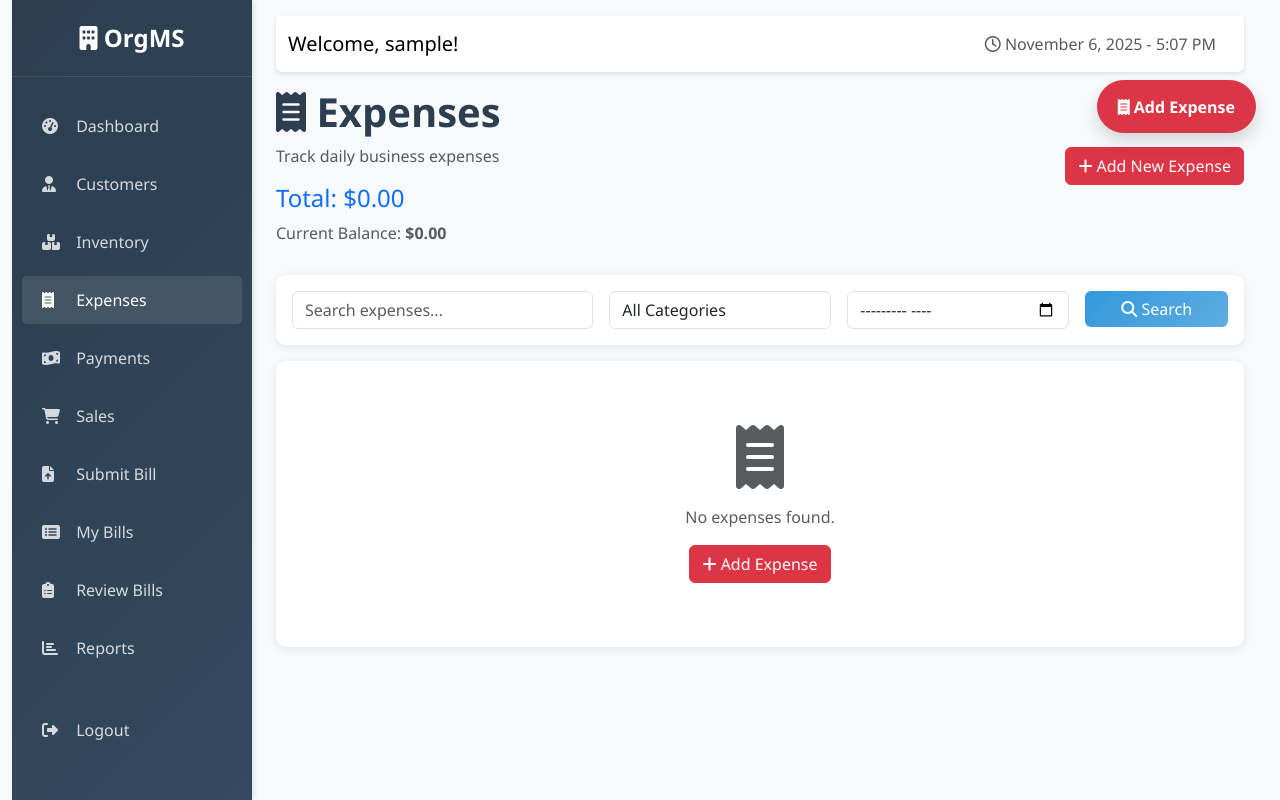
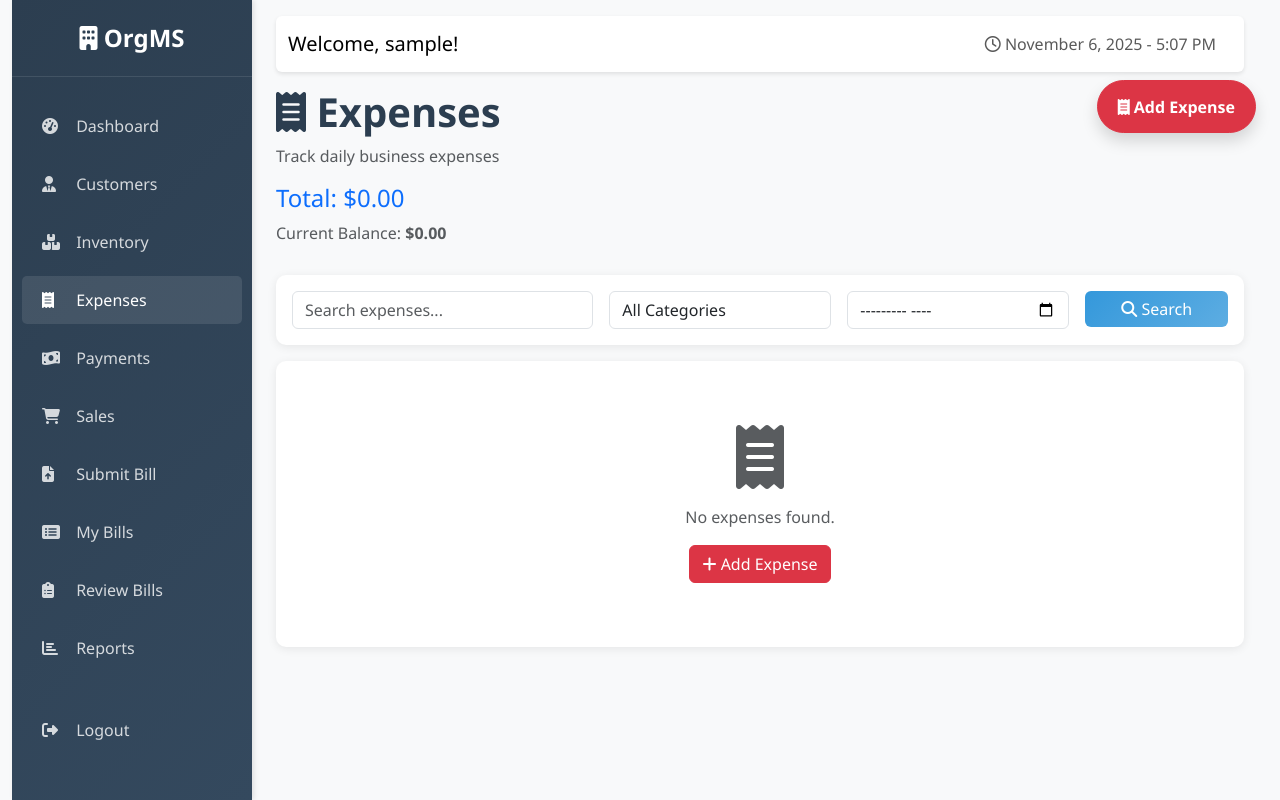
Before and after one commit to Emarat/org-management, a Django app: page /expenses/ in a window 1280 px wide. Run offline with Django 4.2, Linux system fonts and the light colour scheme; the visitor is signed in with stand-in values (Sample User, id 1); data that the repository does not hold is empty.

Commit message:
chore(expenses): remove legacy inline Add Expense buttons; rely on fixed top-right action

```diff
--- a/templates/core/expense_list.html
+++ b/templates/core/expense_list.html
@@ -8,11 +8,6 @@
       <p class="text-muted">Track daily business expenses</p>
   <h4 class="text-primary">Total: ${{ total_expenses|floatformat:2 }}</h4>
   <div class="text-muted">Current Balance: <strong>${{ balance|default:0|floatformat:2 }}</strong></div>
-    </div>
-    <div>
-      <a href="{% url 'expense_add' %}" class="btn btn-danger">
-        <i class="fas fa-plus"></i> Add New Expense
-      </a>
     </div>
   </div>
 </div>
@@ -92,11 +87,8 @@
       </table>
     </div>
     {% include 'partials/pagination.html' %}
-    <div class="mt-3 d-flex justify-content-between align-items-center">
+    <div class="mt-3 d-flex justify-content-start align-items-center">
       <strong>Total Amount: ${{ total_expenses|floatformat:2 }}</strong>
-      {% if page_obj and page_obj.paginator.num_pages > 1 %}
-      <a href="{% url 'expense_add' %}" class="btn btn-danger"><i class="fas fa-plus"></i> Add New Expense</a>
-      {% endif %}
     </div>
     {% else %}
     <div class="text-center py-5">
```
